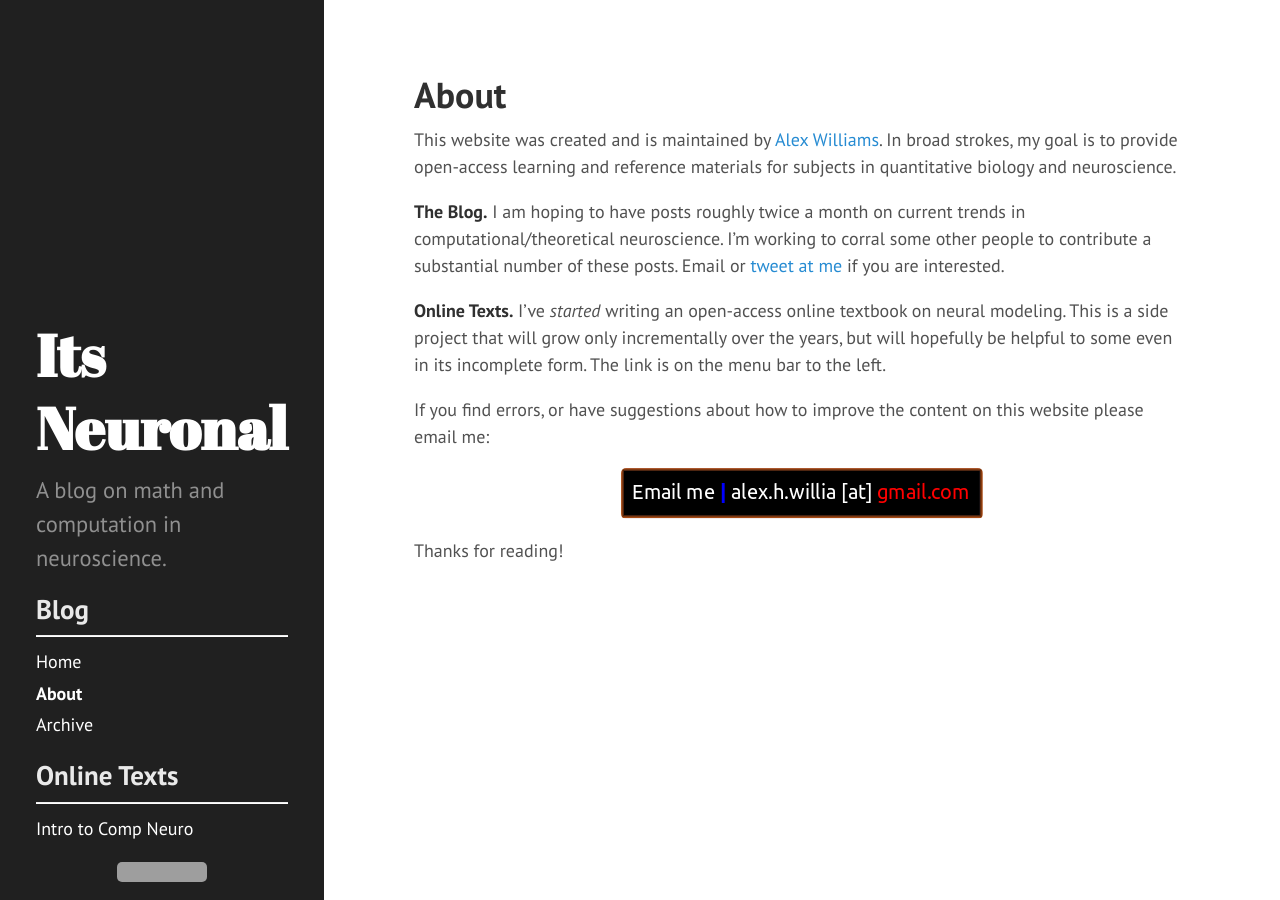
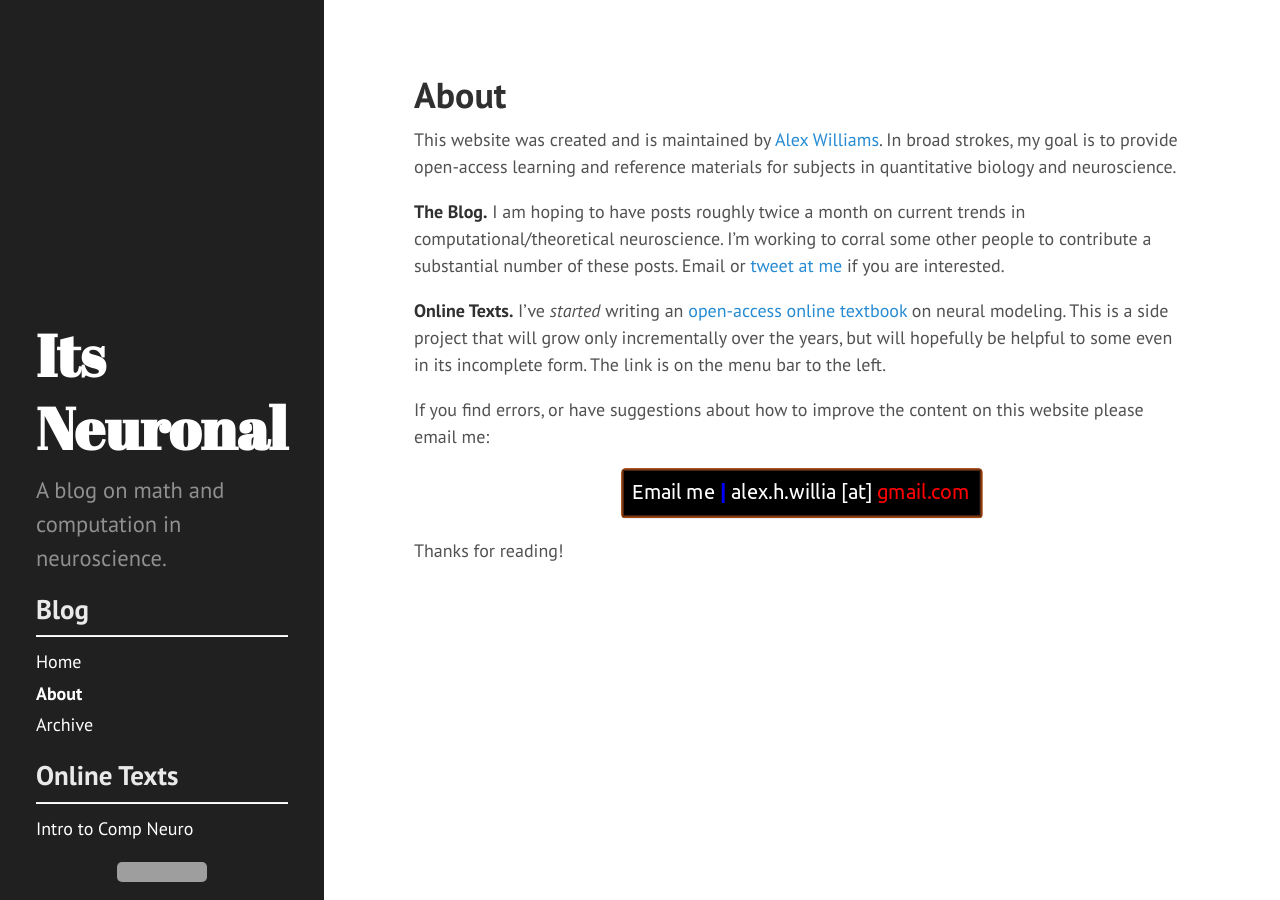
Before and after one commit to ahwillia/itsneuronalblog, a Jekyll site: the page built from about.md, in a window 1280 px wide. Built offline with Jekyll 4.4.1, drawn with Linux system fonts in a browser that asks for light colours; Markdown is read by kramdown in place of the engine named in the settings; some of the changed lines change nothing that is shown; grey boxes are pictures that could not be loaded.

Commit message:
add link on about page

```diff
--- a/about.md
+++ b/about.md
@@ -7,7 +7,7 @@ This website was created and is maintained by [Alex Williams](http://alexhwillia
 
 **The Blog.** I am hoping to have posts roughly twice a month on current trends in computational/theoretical neuroscience. I'm working to corral some other people to contribute a substantial number of these posts. Email or <a href="https://twitter.com/ItsNeuronal" target="_blank">tweet at me</a> if you are interested.
 
-**Online Texts.** I've *started* writing an open-access online textbook on neural modeling. This is a side project that will grow only incrementally over the years, but will hopefully be helpful to some even in its incomplete form. The link is on the menu bar to the left.
+**Online Texts.** I've *started* writing an [open-access online textbook](http://alexhwilliams.info/theory_book/) on neural modeling. This is a side project that will grow only incrementally over the years, but will hopefully be helpful to some even in its incomplete form. The link is on the menu bar to the left.
 
 If you find errors, or have suggestions about how to improve the content on this website please email me:
 
```
Also changed, not shown: 2 other files.
